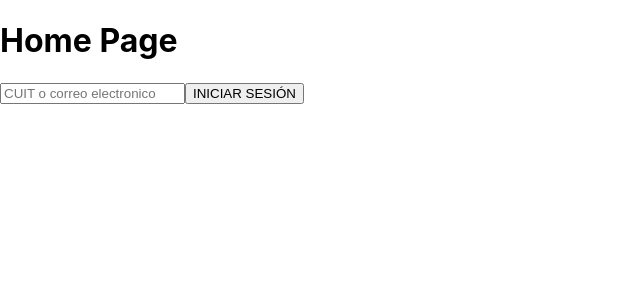
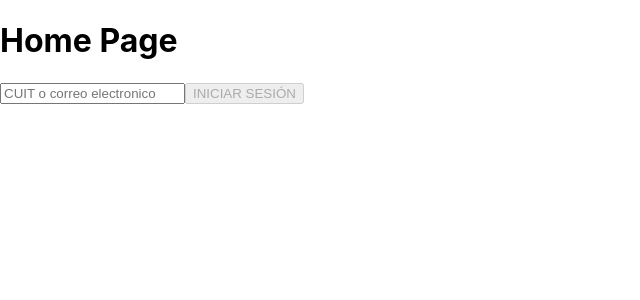
Before and after one commit to maruslarrosa/challenge-ym, a React (Create React App) app: page / in a window 1280 px wide. Shown: the top 300 px of the page, without its empty margins (0-640 px from the left). Built offline with nearby package versions, Linux system fonts and the light colour scheme.

Commit message:
Adding disabled state to login button when input is empty

```diff
--- a/src/pages/Home.page.tsx
+++ b/src/pages/Home.page.tsx
@@ -1,3 +1,4 @@
+import { useState } from 'react';
 import { useAppDispatch, useAppSelector } from '../redux/hooks';
 import { actionSetLogged } from '../redux/userSlice';
 import { userType } from '../types/user.types';
@@ -8,6 +9,8 @@ export const HomePageComponent = () => {
   const dispatch = useAppDispatch();
   const navigate = useNavigate();
 
+  const [inputValue, setInputValue] = useState('');
+
   const handleLogin = () => {
     dispatch(actionSetLogged(true));
     navigate('/verification');
@@ -16,9 +19,16 @@ export const HomePageComponent = () => {
   return (
     <div>
       <h1>Home Page</h1>
-      <input type='text' placeholder='CUIT o correo electronico' />
+      <input
+        value={inputValue}
+        onChange={(e) => setInputValue(e.target.value)}
+        type='text'
+        placeholder='CUIT o correo electronico'
+      />
 
-      <button onClick={handleLogin}>INICIAR SESIÓN</button>
+      <button onClick={handleLogin} disabled={!inputValue}>
+        INICIAR SESIÓN
+      </button>
     </div>
   );
 };
```
